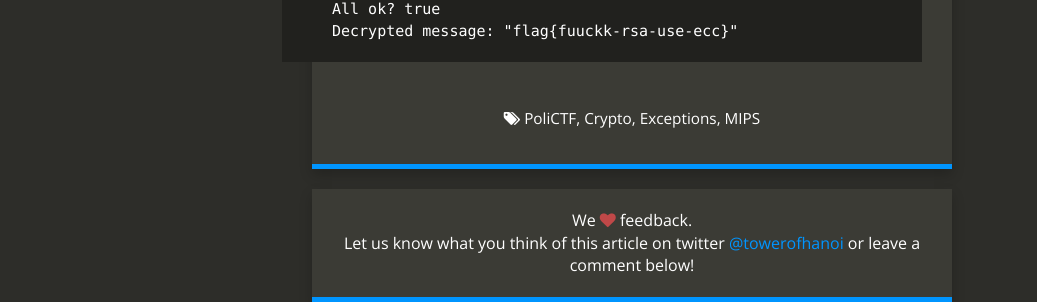
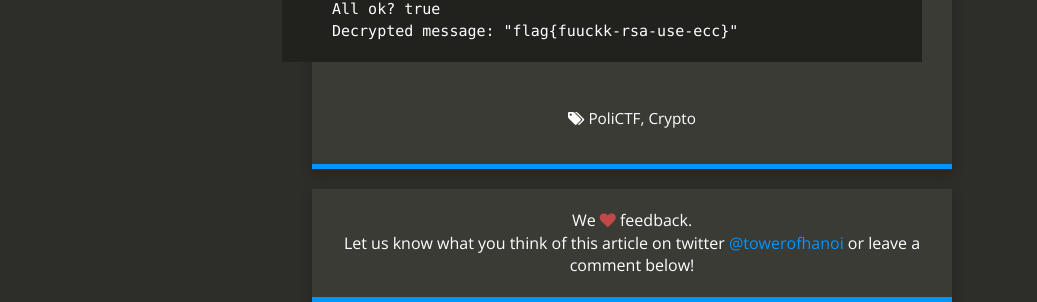
Before and after one commit to TowerofHanoi/towerofhanoi.github.io, a Jekyll site: the page built from _posts/2015-07-13-Server-lies.md, in a window 1280 px wide and 900 px high, scrolled down 2371 px. Shown: the part 152-454 px from the top of the window, without its empty margins (8-1045 px from the left). Built offline with Jekyll 4.4.1, drawn with Linux system fonts in a browser that asks for light colours; nearby versions of some CDN libraries; Markdown is read by kramdown in place of the engine named in the settings; comment, search, counter and statistics services are not loaded.

````diff
--- a/_posts/2015-07-13-Server-lies.md
+++ b/_posts/2015-07-13-Server-lies.md
@@ -7,8 +7,6 @@
 tags:
  - PoliCTF
  - Crypto
- - Exceptions
- - MIPS
 ---
 
 ```
````
